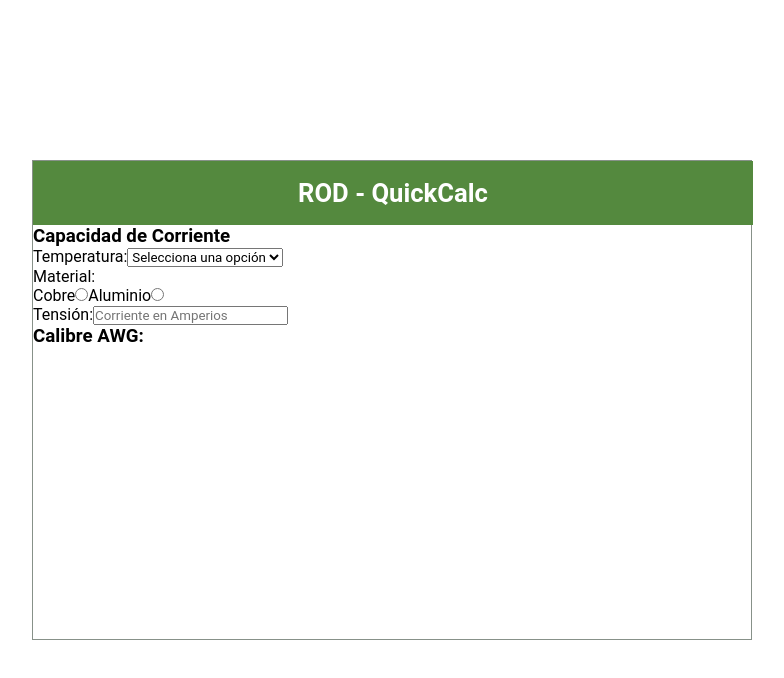
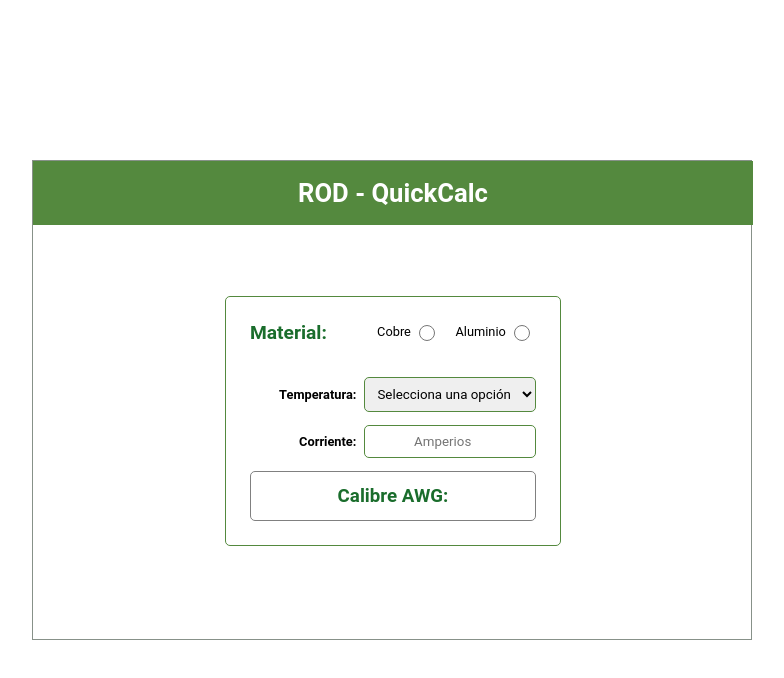
Before and after one commit to cmarioep/ROD-QuickCalc, a React (Vite) app: page /awgbycurrent in a window 1280 px wide. Shown: the top 678 px of the page, without its empty margins (248-1032 px from the left). Built offline with nearby package versions, Linux system fonts and the light colour scheme.

Commit message:
Styles: final styles on AwgByCurrent page

```diff
--- a/src/pages/AwgByCurrent.jsx
+++ b/src/pages/AwgByCurrent.jsx
@@ -13,8 +13,8 @@ export const AwgByCurrent = () => {
     const [awg, setAwg] = useState('');
 
     useEffect(() => {
-        console.log(formState)
-        setAwg(getCurrentCapacity(material, temperature, current))
+        console.log(formState);
+        setAwg(getCurrentCapacity(material, temperature, current));
     }, [formState])
 
 
@@ -22,23 +22,11 @@ export const AwgByCurrent = () => {
     return (
         <div className='current-capacity'>
 
-            <h3>Capacidad de Corriente</h3>
-
             <form >
 
-                <div >
-                    <label htmlFor="awg">Temperatura:</label>
-                    <select id="awg" name="temperature" onChange={onInputChange} defaultValue="">
-                        <option value="">Selecciona una opción</option>
-                        <option value="60">60 °C</option>
-                        <option value="75">75 °C</option>
-                        <option value="90">90 °C</option>
-                    </select>
-                </div>
-
-                <div >
+                <div className='system-options'>
                     <p>Material:</p>
-                    <div >
+                    <div className='radio-input'>
                         <label htmlFor="material">Cobre
                             <input
                                 type="radio"
@@ -60,20 +48,30 @@ export const AwgByCurrent = () => {
                     </div>
                 </div>
 
-                <div>
-                    <label htmlFor="voltage">Tensión:</label>
+                <div className="label-input">
+                    <label htmlFor="awg">Temperatura:</label>
+                    <select id="awg" name="temperature" onChange={onInputChange} defaultValue="">
+                        <option value="">Selecciona una opción</option>
+                        <option value="60">60 °C</option>
+                        <option value="75">75 °C</option>
+                        <option value="90">90 °C</option>
+                    </select>
+                </div>
+
+                <div className="label-input">
+                    <label htmlFor="voltage">Corriente:</label>
                     <input
                         type="number"
                         id="current"
                         name="current"
                         autoComplete='off'
-                        placeholder='Corriente en Amperios'
+                        placeholder='Amperios'
                         value={current}
                         onChange={onInputChange}
                     />
                 </div>
 
-                <h3 >Calibre AWG: {awg} </h3>
+                <h3 className='system-result'>Calibre AWG: {awg} </h3>
 
 
             </form>
--- a/src/styles/pages/CurrentCapacity.scss
+++ b/src/styles/pages/CurrentCapacity.scss
@@ -1,6 +1,39 @@
 @use '../utils/' as *;
 
 .current-capacity {
+    display: flex;
+    flex-direction: column;
+    justify-content: flex-start;
+    align-items: center;
+
     height: 100vh;
+    padding: 1.5rem;
+    margin-top: 3rem;
     padding-top: $navbar-heigh;
+
+
+    @include mediaquery(intermediate) {
+        justify-content: center;
+        width: 720px;
+        height: 480px;
+        margin-top: unset;
+    }
+
+    form {
+        display: flex;
+        flex-direction: column;
+
+        width: 100%;
+
+        @include mediaquery(intermediate) {
+            display: flex;
+            justify-content: space-between;
+
+            width: 50%;
+            height: 250px;
+            padding: 1.5rem;
+            border-radius: 5px;
+            border: 1px solid $clr-primary;
+        }
+    }
 }
--- a/src/styles/pages/VoltageDrop.scss
+++ b/src/styles/pages/VoltageDrop.scss
@@ -36,12 +36,6 @@
             border-radius: 5px;
             border: 1px solid $clr-primary;
         }
-
-        p {
-            width: 40%;
-            font-size: 1.2rem;
-            font-weight: bold;
-        }
     }
 }
 
@@ -54,11 +48,13 @@
         margin-bottom: 1.2rem;
     }
 
-
-
     p {
         width: 55%;
+
+        font-size: 1.2rem;
+        font-weight: bold;
         color: rgb(26, 109, 44);
+
 
         @include mediaquery(intermediate) {
             width: 65%;
```
